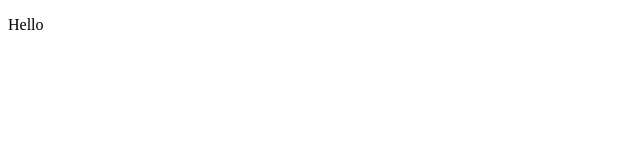
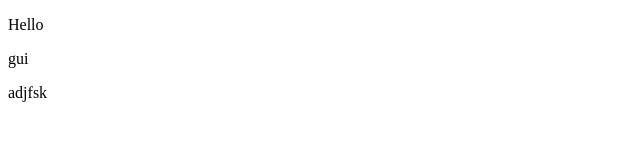
Before and after one commit to mainulkdr/git, a plain HTML site: page index.html in a window 1280 px wide. Shown: the full height of the page, 0-640 px from the left. Drawn offline with Linux system fonts and the light colour scheme.

Commit message:
gui para added

```diff
--- a/index.html
+++ b/index.html
@@ -7,5 +7,7 @@
 </head>
 <body>
     <p>Hello</p>
+    <p>gui</p>
+    <p>adjfsk</p>
 </body>
 </html>
```
